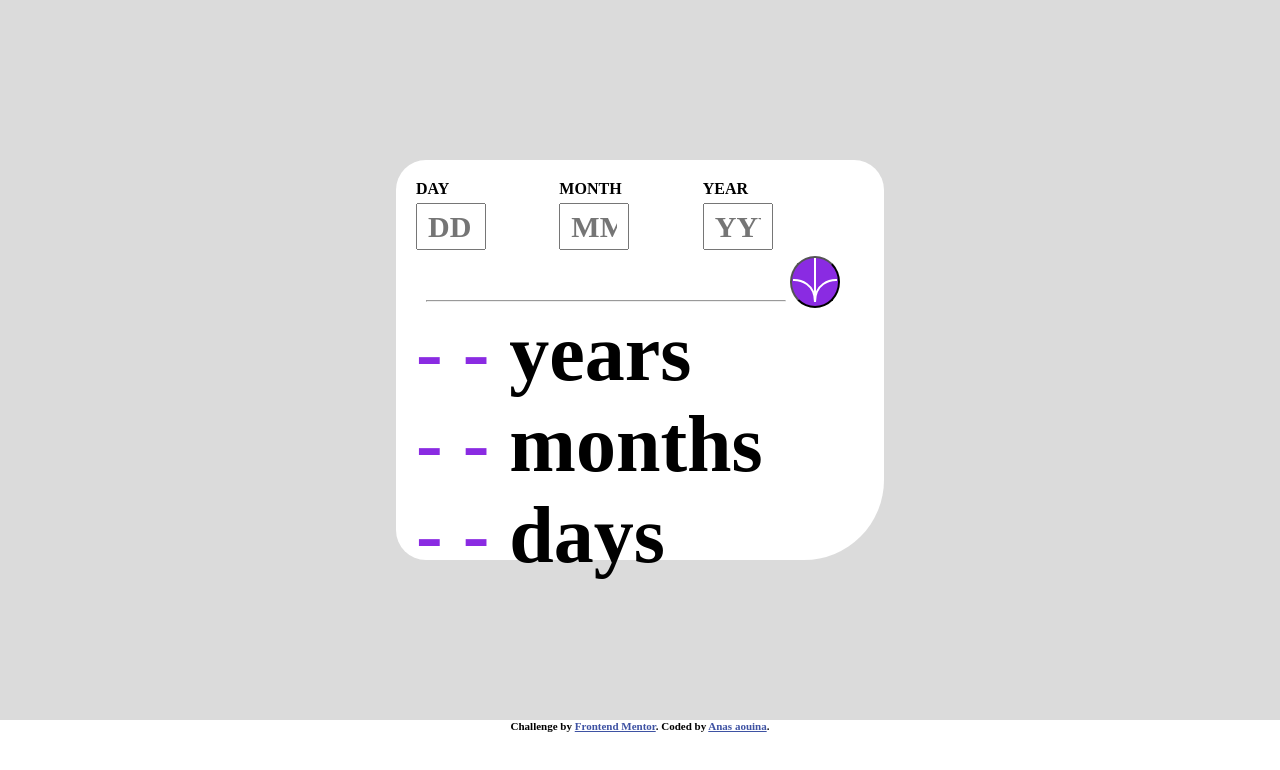
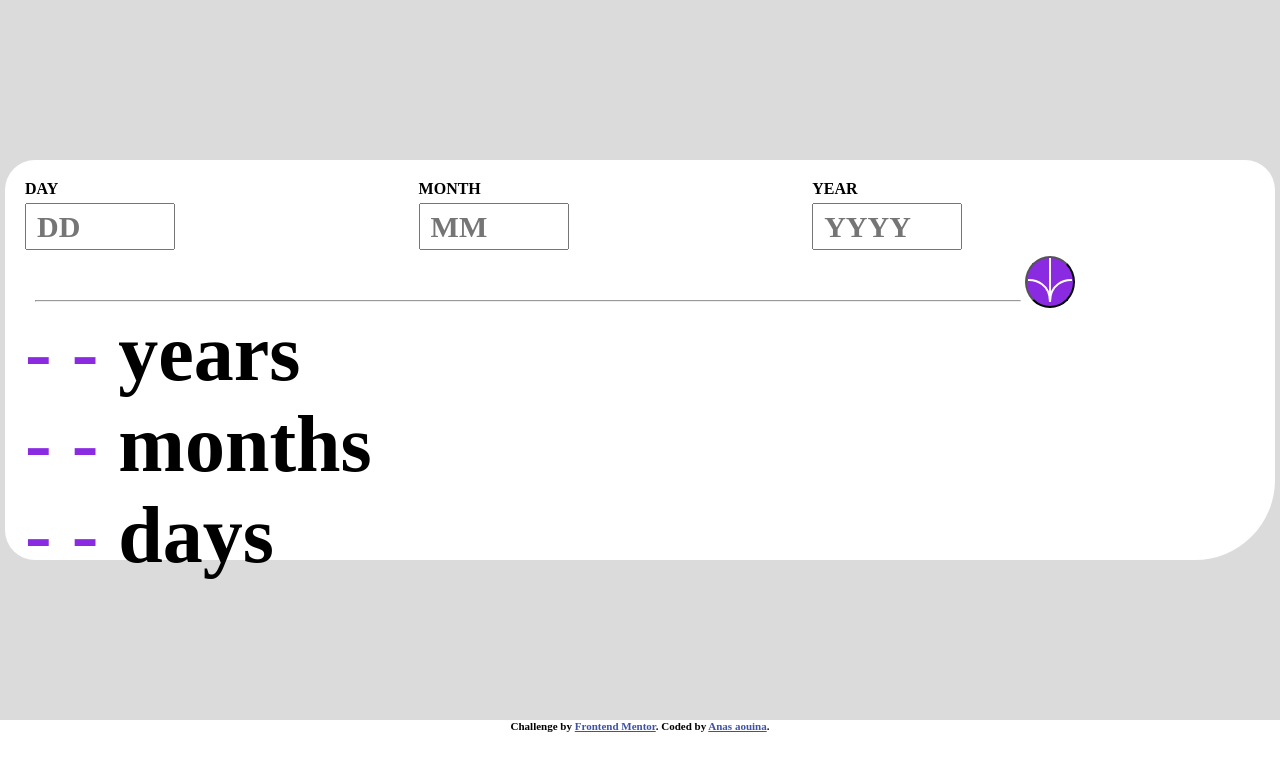
Before and after one commit to Anasaouina/ageCalculator, a plain HTML site: page index.html in a window 1280 px wide. Drawn offline with Linux system fonts and the light colour scheme; a web font is replaced by a local one.

Commit message:
Update styles.css

```diff
--- a/styles/styles.css
+++ b/styles/styles.css
@@ -100,3 +100,62 @@ button:hover{
     }
 
 }
+@media (min-width : 375px){
+    .container {
+        width: fit-content;
+        height: 50%;
+        padding: 20px;
+        background-color: #fff;
+        border-radius: 30px 30px 80px 30px;
+
+    }
+    label{
+        display: block;
+        margin-bottom: 5px;
+        text-transform: uppercase;
+    }
+
+    input{
+        height: 32px;
+        width: 32%;
+        padding:5.5px  10px;
+        font-size: 30px;
+        text-transform: uppercase;
+    }
+    .in{
+        display: flex;
+        width: 100%;
+
+    }
+    .cls{
+        width: 32%;
+    }
+    h4{
+        color:#e82618 ;
+        font-size: 18px;
+        margin-top: 6px;
+    }
+
+    hr{
+        display: inline-block;
+        margin-left: 10px;
+        width: 80%;
+        margin-top: -10px;
+    }
+    .out{
+        width: 100% ;
+        height: 100px;
+        font-size:  80px;
+    }
+    span{
+        color: blueviolet;
+    }
+    button{
+        border-radius: 50%;
+        background-color: blueviolet;
+    }
+    button:hover{
+        background-color: black;
+    }
+
+}
```
